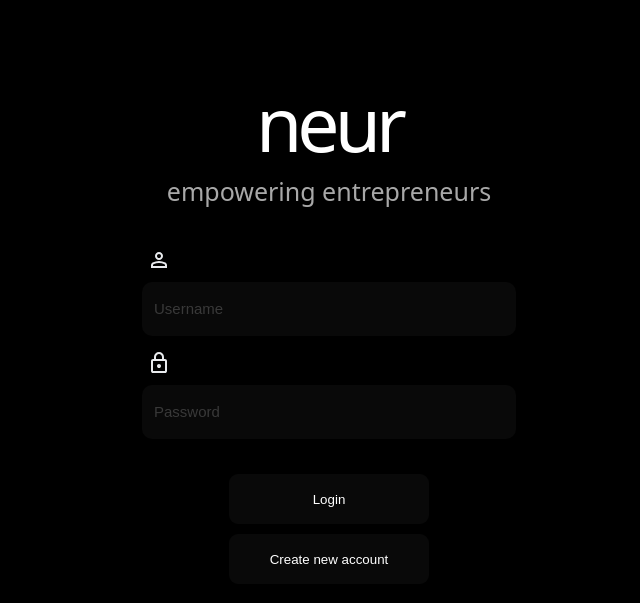
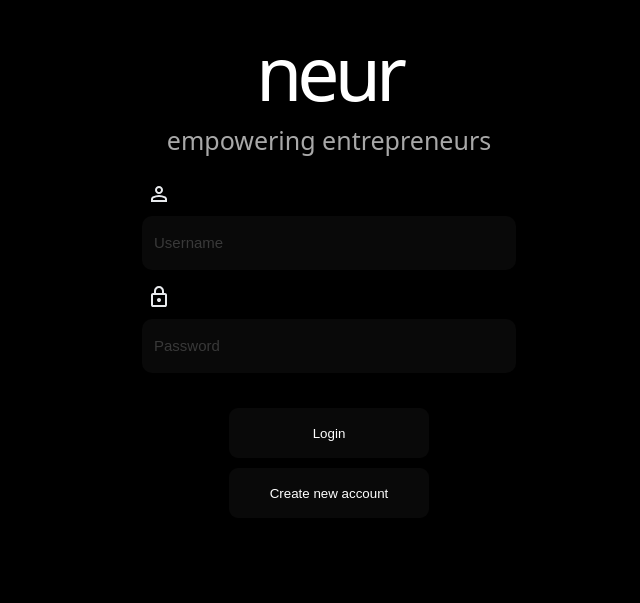
Before and after one commit to trevtemba/neur-frontend, a React (Vite) app: page / in a window 1280 px wide. Shown: the part 229-832 px from the top of the page, without its empty margins (311-951 px from the left). Built offline with nearby package versions, Linux system fonts and the light colour scheme.

Commit message:
Fully animated auth

```diff
--- a/src/Components/AuthForm/AuthForm.jsx
+++ b/src/Components/AuthForm/AuthForm.jsx
@@ -164,34 +164,32 @@ const AuthForm = () => {
                     opacity: 0,
                 }}
             >
-                {formState == "Register" && (
-                    <form className="registerForm" onSubmit={handleRegister}>
                 <div className="title">
                     <h1>neur</h1>
                     <h2>empowering entrepreneurs</h2>
                 </div>
 
-                        {inputs.map((input) => (
-                            <FormInput key={input.id} {...input} value={values[input.name]} onChange={onChange}/>
-                        ))}
-                        <div className="formButtons">
-                            <button type="submit">Sign up</button>
-                            <button
-                                onClick={ () => toggleForm("Login")  }
-                                onMouseEnter={() => handleHover(0)}
-                                onMouseLeave={() => handleHover(1)}>
-                                    {selectState}
-                            </button>
-                        </div>
-                    </form>
-                )};
+                {/* <AnimatePresence> */}
                 {formState == "Login" && (
-                    <form className="loginForm" onSubmit={handleLogin}>
-                        <div className="title">
-                            <h1>neur</h1>
-                            <h2>empowering entrepreneurs</h2>
-                        </div>
-
+                        <motion.form
+                            className="loginForm"
+                            initial={{
+                                opacity: 0,
+                                x: -25,
+                            }}
+                            animate={{
+                                opacity: 1,
+                                x: 0,
+                            }}
+                            transition={{
+                                duration: 1,
+                                ease: [0.25, 1, 0.5, 1]
+                            }}
+                            exit={{
+                                opacity: 0,
+                            }}
+                            onSubmit={handleLogin}
+                        >
                             {inputs
                                 .filter((item) => item.id === 1 || item.id === 3)
                                 .map((input) => (
@@ -207,17 +205,70 @@ const AuthForm = () => {
                                     Create new account
                                 </button>
                             </div>
-                    </form>
+                        </motion.form>
                     )};
+                {/* </AnimatePresence> */}
+
+                {/* <AnimatePresence> */}
+                    {formState == "Register" && (
+                        <motion.form
+                            className="registerForm"
+                            initial={{
+                                opacity: 0,
+                                x: 25,
+                            }}
+                            animate={{
+                                opacity: 1,
+                                x: 0,
+                            }}
+                            transition={{
+                                duration: 1,
+                                ease: [0.25, 1, 0.5, 1]
+                            }}
+                            exit={{
+                                opacity: 0,
+                            }}
+                            onSubmit={handleRegister}
+                        >
+                            {inputs.map((input) => (
+                                <FormInput key={input.id} {...input} value={values[input.name]} onChange={onChange}/>
+                            ))}
+                            <div className="formButtons">
+                                <button type="submit">Sign up</button>
+                                <button
+                                    onClick={ () => toggleForm("Login")  }
+                                    onMouseEnter={() => handleHover(0)}
+                                    onMouseLeave={() => handleHover(1)}>
+                                        {selectState}
+                                </button>
+                            </div>
+                        </motion.form>
+                    )};
+                {/* </AnimatePresence> */}
+
+                {/* <AnimatePresence> */}
                     {formState == "Verification" && (
-                    <form className="loginForm" onSubmit={handleLogin}>
-                        <div className="title">
-                            <h1>neur</h1>
-                            <h2>empowering entrepreneurs</h2>
-                        </div>
-
+                        <motion.form
+                            className="loginForm"
+                            initial={{
+                                opacity: 0,
+                                x: 25,
+                            }}
+                            animate={{
+                                opacity: 1,
+                                x: 0,
+                            }}
+                            transition={{
+                                duration: 1,
+                                ease: [0.25, 1, 0.5, 1]
+                            }}
+                            exit={{
+                                opacity: 0,
+                            }}
+                            onSubmit={handleLogin}
+                        >
                             {inputs
-                            .filter((item) => item.id === 1 || item.id === 3)
+                                .filter((item) => item.id === 5)
                                 .map((input) => (
                                     <FormInput
                                     key={input.id}
@@ -231,11 +282,11 @@ const AuthForm = () => {
                                     Create new account
                                 </button>
                             </div>
-                    </form>
+                        </motion.form>
                     )};
+                {/* </AnimatePresence> */}
             </motion.div>
         </AnimatePresence>
-
     );
 }
 
--- a/src/Components/AuthForm/authForm.css
+++ b/src/Components/AuthForm/authForm.css
@@ -5,7 +5,7 @@
     align-self: center;
     height: 100%;
     width: 100%;
-    margin-top: 300px;
+    margin-top: 250px;
 }
 
 .title {
@@ -37,6 +37,7 @@ h2 {
     align-items: center;
     gap: 15px;
     position: relative;
+    bottom: 21px
 }
 
 .loginForm {
@@ -45,7 +46,7 @@ h2 {
     align-items: center;
     gap: 15px;
     position: relative;
-    bottom: 21px;
+    bottom: 0px;
 }
 
 .formButtons {
```
Lines whose indentation alone changed are shown as unchanged.
